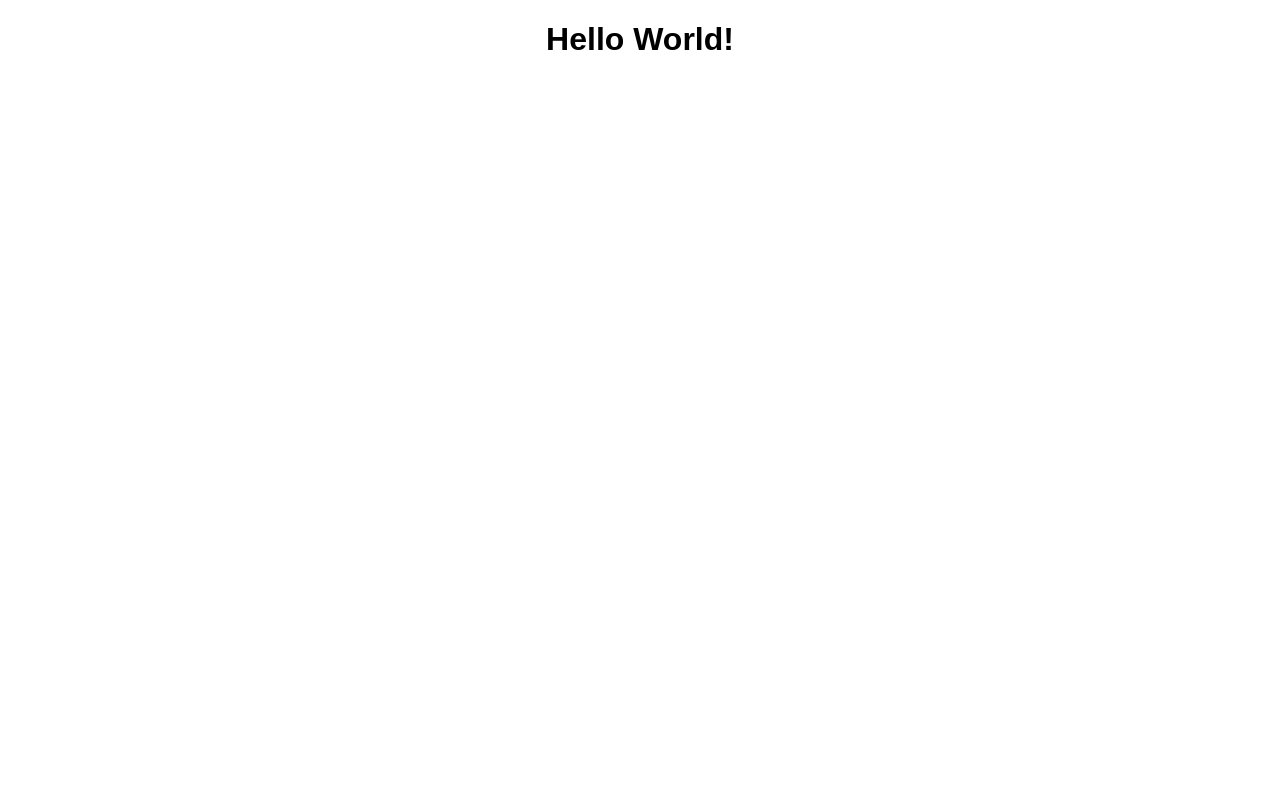
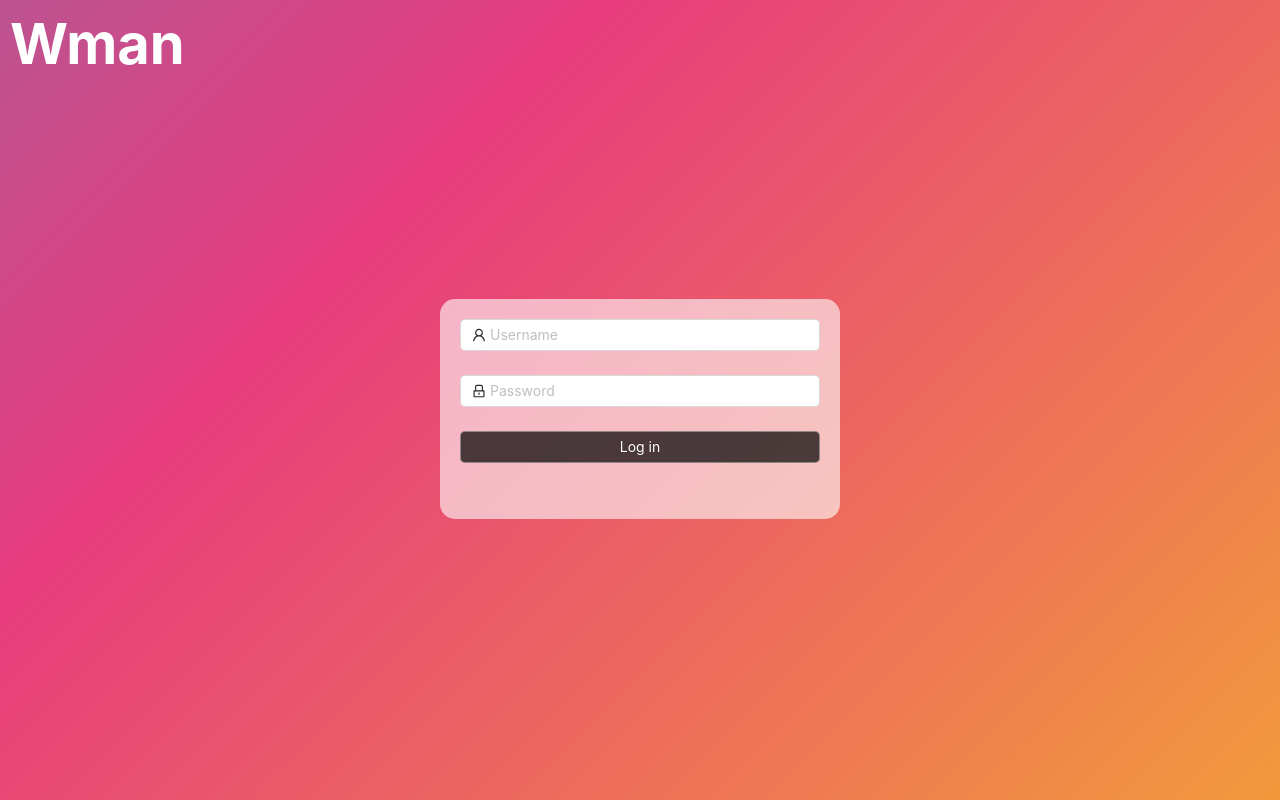
Before and after one commit to bprof-projm/wman, a React (Create React App) app in the folder wman-frontend/: page / in a window 1280 px wide. Built offline with nearby package versions, Linux system fonts and the light colour scheme.

Commit message:
login function created

```diff
--- a/wman-frontend/src/App.js
+++ b/wman-frontend/src/App.js
@@ -1,14 +1,37 @@
-import React, { Component } from 'react';
-import './App.css';
+import React from "react";
+import {
+  BrowserRouter as Router,
+  Switch,
+  Route,
+  Redirect,
+} from "react-router-dom";
+import { NormalLoginForm } from "./components/login.component.jsx"
+import Cookies from "js-cookie";
 
-class App extends Component {
-  render() {
+const axios = require("axios").default;
+
+const ProtectedRoute = ({ component: Component, ...rest }) => {
+  const token = Cookies.get("auth");
+  if (token) {
+    axios.defaults.headers.common["Authorization"] = "Bearer " + token;
     return (
-      <div className="App">
-        <h1>Hello World!</h1>
-      </div>
+      <Route {...rest} render={(props) => <Component {...rest} {...props} />} />
     );
   }
+  return <Redirect to="/login" />;
+};
+
+function App() {
+  return (
+    <Router>
+      <Switch>
+        <Route path="/">
+          <NormalLoginForm />
+        </Route>
+
+      </Switch>
+    </Router>
+  );
 }
 
 export default App;
--- a/wman-frontend/src/components/login.component.jsx
+++ b/wman-frontend/src/components/login.component.jsx
@@ -0,0 +1,104 @@
+import React, { useState } from "react";
+import "antd/dist/antd.css";
+import "./login.styles.css";
+import { useHistory } from "react-router-dom";
+import { Form, Input, Button, Layout } from "antd";
+import { UserOutlined, LockOutlined } from "@ant-design/icons";
+import Cookies from "js-cookie";
+import axios from "axios";
+
+const { Footer } = Layout;
+var inFifteenMinutes = new Date(new Date().getTime() + 60 * 60 * 1000);
+
+export const NormalLoginForm = () => {
+  const [failedLogin, setFailedLogin] = useState(false);
+
+  const history = useHistory();
+
+  const onFinish = (values) => {
+    axios
+      .post("/auth/login", {
+        userName: values.username,
+        passWord: values.password,
+      })
+      .then((response) => {
+        Cookies.set("auth", response.data.token, {
+          expires: inFifteenMinutes,
+        });
+        history.push("/");
+      })
+      .catch(function (error) {
+        setFailedLogin(true);
+        console.log(error);
+      });
+  };
+
+  const onFinishFailed = (errorInfo) => {
+      console.log("Failed:", errorInfo);
+  };
+
+  return (
+    <div style={{ height: "100vh" }}>
+      <div className="logo-login">Wman</div>
+      <div className="login-container">
+        <Form
+          name="normal_login"
+          className="login-form"
+          initialValues={{
+            remember: true,
+          }}
+          onFinish={onFinish}
+          onFinishFailed={onFinishFailed}
+        >
+          <Form.Item
+            name="username"
+            rules={[
+              {
+                required: true,
+                message: "Please input your Username!",
+              },
+            ]}
+          >
+            <Input
+              className="form-item"
+              prefix={<UserOutlined className="site-form-item-icon" />}
+              placeholder="Username"
+            />
+          </Form.Item>
+          <Form.Item
+            name="password"
+            rules={[
+              {
+                required: true,
+                message: "Please input your Password!",
+              },
+            ]}
+          >
+            <Input
+              className="form-item"
+              prefix={<LockOutlined className="site-form-item-icon" />}
+              type="password"
+              placeholder="Password"
+            />
+          </Form.Item>
+          <Form.Item>
+            <Button
+              type="primary"
+              htmlType="submit"
+              className="login-form-button"
+            >
+              Log in
+            </Button>
+          </Form.Item>
+          <Form.Item style={{ margin: "0px" }}>
+            {failedLogin && (
+              <p style={{ color: "red", fontSize: "16px" }}>
+                Wrong username or password
+              </p>
+            )}
+          </Form.Item>
+        </Form>
+      </div>
+    </div>
+  );
+};
--- /dev/null
+++ b/wman-frontend/src/components/login.styles.css
@@ -0,0 +1,66 @@
+body{
+    background-color: #001529;
+  }
+  body, .ant-layout-footer {
+    background: linear-gradient(-45deg, #fceb02, #e73c7e, #23a6d5, #23d5ab);
+    background-size: 400% 400%;
+    animation: gradient 20s ease infinite;
+    height: 100vh;
+  }
+
+  @keyframes gradient {
+    0% {
+      background-position: 0% 50%;
+    }
+    50% {
+      background-position: 100% 50%;
+    }
+    100% {
+      background-position: 0% 50%;
+    }
+  }
+
+
+  .ant-col-rtl .login-form-forgot {
+    float: left;
+  }
+
+  .form-item
+  {
+    border-radius: 5px;
+    box-shadow: none !important;
+  }
+
+  .login-container{
+    height: calc(100% - 88px - 70px);
+    display: flex;
+    justify-content: center;
+    align-items: center;
+  }
+
+  .login-form {
+    width: 400px;
+    border-radius: 15px;
+    padding: 20px 20px 0px 20px;
+    background-color: rgba(255, 255, 255, 0.6);
+  }
+
+  .login-form-button {
+    width: 100%;
+    border-radius: 5px;
+    border-color: rgba(214, 210, 210, 0.5) !important;
+    box-shadow: none !important;
+    background-color: rgba(0, 0, 0, 0.7);
+  }
+
+  .login-form-forgot {
+    float: right;
+  }
+
+  .logo-login {
+    font-size: 4em;
+    font-weight: bold;
+    color: white;
+    left: 0;
+    padding-left: 10px;
+  }
--- a/wman-frontend/src/index.js
+++ b/wman-frontend/src/index.js
@@ -2,7 +2,12 @@ import React from 'react';
 import ReactDOM from 'react-dom';
 import './index.css';
 import App from './App';
+import { NormalLoginForm } from './components/login.component';
 import registerServiceWorker from './registerServiceWorker';
 
-ReactDOM.render(<App />, document.getElementById('root'));
+ReactDOM.render(
+    <React.StrictMode>
+    <App/>
+    </React.StrictMode>,
+    document.getElementById('root'));
 registerServiceWorker();
```
